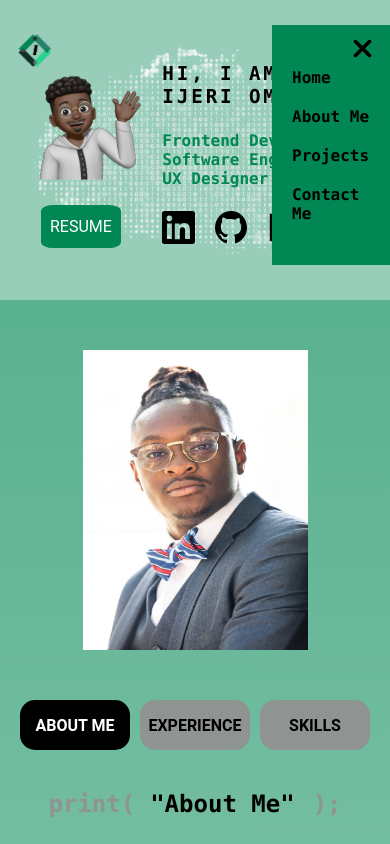
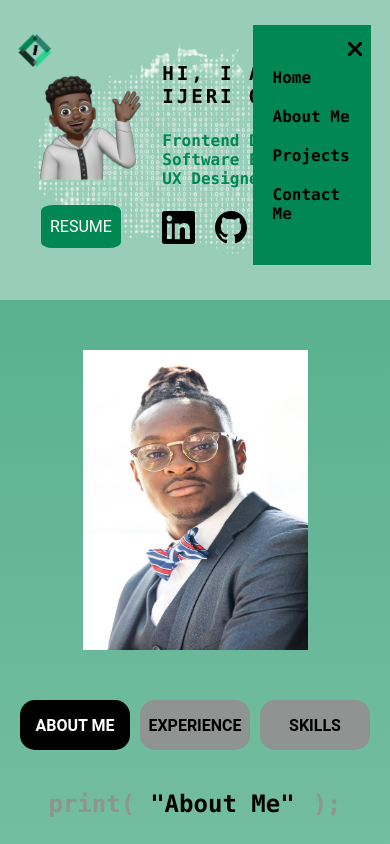
Before and after one commit to ijeriomit/portfolio-site-2.0, a Vue app: page / in a window 390 px wide. Both pictures are taken after a click on the button 367 px from the left and 50 px from the top of the page. Shown: the top 844 px of the page. Built offline with nearby package versions, Linux system fonts and the light colour scheme.

Commit message:
Nav menu close when clicking outside of it. Responsive Design.

```diff
--- a/src/components/floating-header.vue
+++ b/src/components/floating-header.vue
@@ -10,38 +10,48 @@
         src="@/assets/clip-art-images/ijeri-logo-text.png"
       />
     </a>
-    <button @click="toggleMenu()" class="hamburger-menu" type="button">
-      <menu-svg v-if="!menuOpen" :color="'#000000'"> </menu-svg>
+    <button
+      @click.prevent="toggleMenu"
+      class="hamburger-menu"
+      type="button"
+      ref="toggle"
+    >
+      <menu-svg v-show="!menuOpen" :color="'#000000'"> </menu-svg>
       <img
         class="close-menu"
         src="@/assets/clip-art-images/close.svg"
-        v-if="menuOpen"
+        v-show="menuOpen"
       />
     </button>
-    <menu-nav v-if="menuOpen"></menu-nav>
+    <menu-nav v-show="menuOpen" ref="menu"></menu-nav>
   </header>
 </template>
-<script>
+<script setup>
 import MenuSvg from "./menu-svg.vue";
 import MenuNav from "./menu-nav.vue";
+import { ref, onMounted, onBeforeUnmount } from "vue";
 
-export default {
-  name: "floating-header",
-  components: {
-    "menu-svg": MenuSvg,
-    "menu-nav": MenuNav,
-  },
-  data: function () {
-    return {
-      menuOpen: false,
-    };
-  },
-  methods: {
-    toggleMenu: function () {
-      this.menuOpen = !this.menuOpen;
-    },
-  },
-};
+const menuOpen = ref(false);
+const menu = ref(null);
+const toggle = ref(null);
+
+onMounted(() => {
+  document.addEventListener("click", close);
+});
+onBeforeUnmount(() => {
+  document.removeEventListener("click", close);
+});
+function toggleMenu() {
+  menuOpen.value = !menuOpen.value;
+}
+function close(event) {
+  if (
+    !menu.value.$el.contains(event.target) &&
+    !toggle.value.contains(event.target)
+  ) {
+    menuOpen.value = false;
+  }
+}
 </script>
 <style lang="scss" scoped>
 @import "@/scss/variables.scss";
@@ -152,6 +162,11 @@ export default {
   .header-wrapper {
     justify-self: center;
   }
+  .close-menu {
+    transform: none;
+    width: 20px;
+    margin-left: 2.5vw;
+  }
 }
 @media screen and (max-width: $small-screen-width) {
   .hamburger-menu {
--- a/src/components/menu-nav.vue
+++ b/src/components/menu-nav.vue
@@ -6,11 +6,7 @@
     <a aria-label="contact-me-tab" role="tab" href="#CONTACT-ME">Contact Me</a>
   </nav>
 </template>
-<script>
-export default {
-  name: "menu-nav",
-};
-</script>
+<script setup></script>
 <style lang="scss" scoped>
 @import "@/scss/variables.scss";
 
@@ -22,9 +18,11 @@ export default {
   width: 125px;
   right: 0px;
   top: 25px;
-  padding: 40px;
+  padding: 35px;
+  margin-right: 2.5vw;
   justify-content: center;
   display: flex;
+  cursor: pointer;
 }
 a {
   display: block;
@@ -43,6 +41,7 @@ a:hover {
   .menu {
     padding: 20px 20px;
     width: 20vw;
+    margin-right: 5vw;
   }
   a {
     font-size: medium;
```
